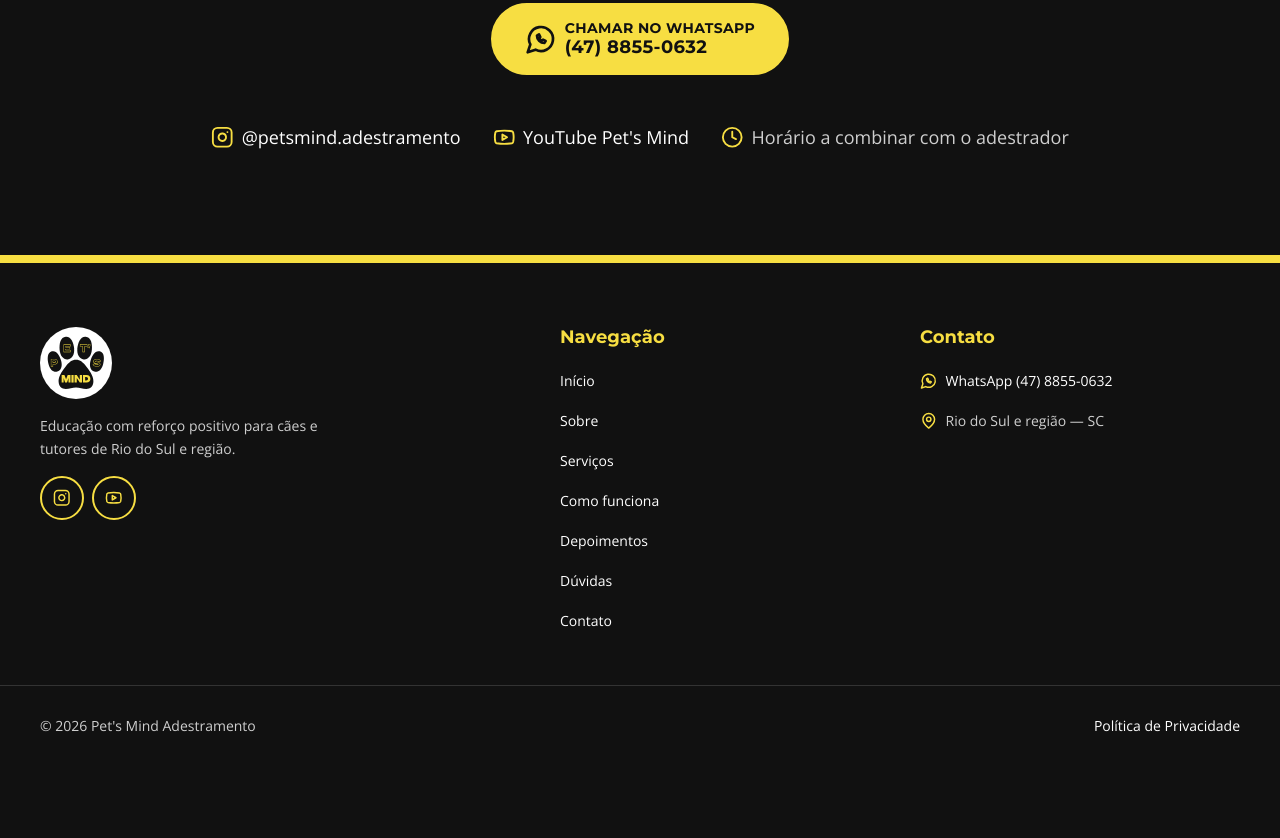
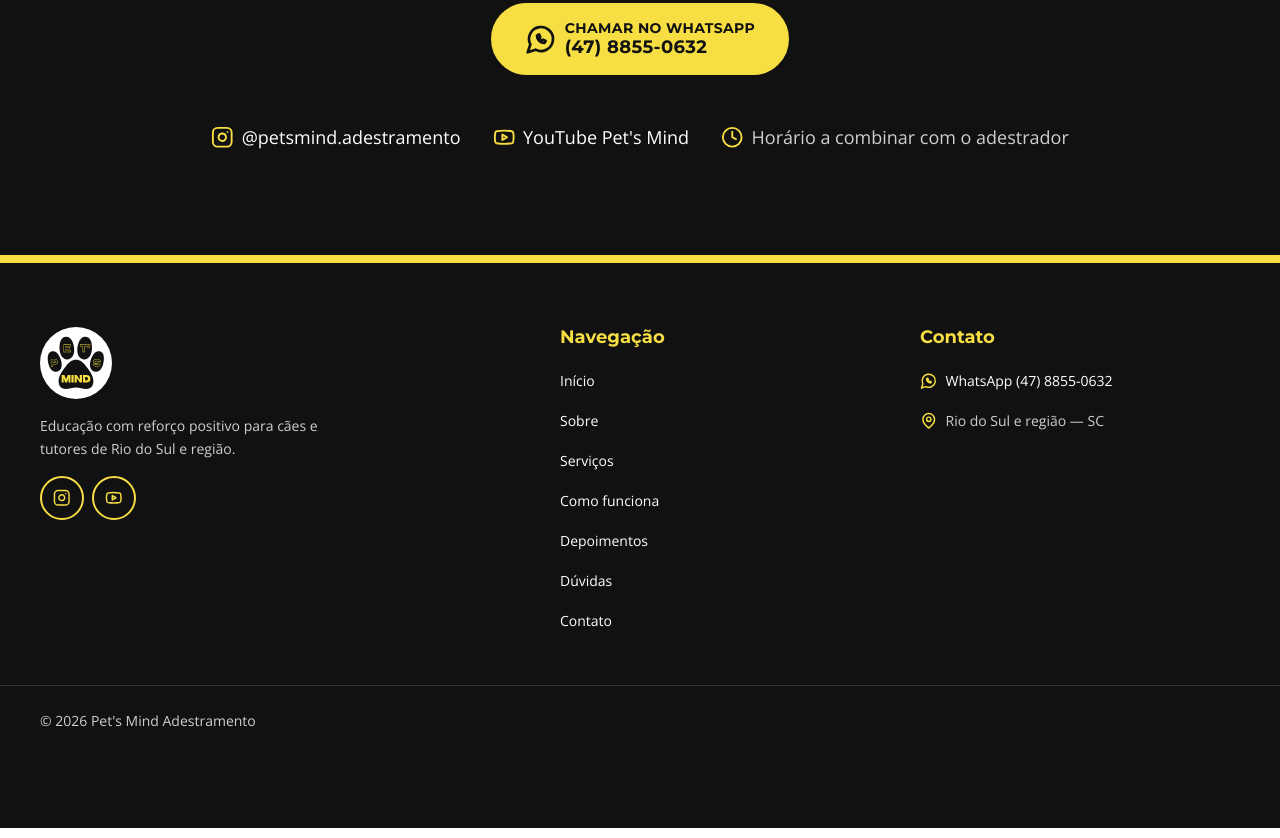
Before and after one commit to LucasPagnoncelli/petsmind, a plain HTML site: page index.html in a window 1280 px wide. Shown: the part 8113-8951 px from the top of the page. Drawn offline with Linux system fonts and the light colour scheme.

Commit message:
refactor: remove link da política de privacidade do rodapé

```diff
--- a/index.html
+++ b/index.html
@@ -648,7 +648,6 @@
     <div class="rodape__base">
       <div class="container rodape__base-interno">
         <p>© 2026 Pet's Mind Adestramento</p>
-        <a class="rodape__link" href="politica-de-privacidade.html">Política de Privacidade</a>
       </div>
     </div>
   </footer>
```
Also changed, not shown: 1 other file.
